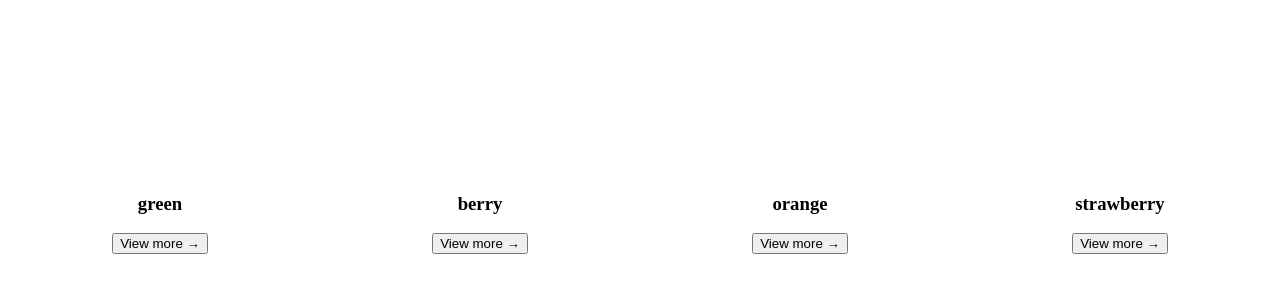
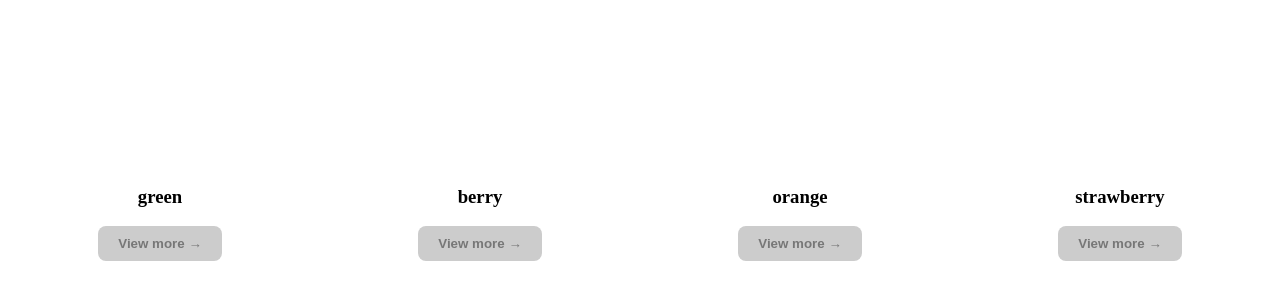
Before and after one commit to thechilguy/Soda, a React (Vite) app: page / in a window 1280 px wide. Shown: the part 186-486 px from the top of the page. Built offline with nearby package versions, Linux system fonts and the light colour scheme.

Commit message:
expanded v1

```diff
--- a/src/App.module.scss
+++ b/src/App.module.scss
@@ -5,6 +5,7 @@ body {
   width: 100vw;
   height: 100vh;
   overflow: hidden;
+  margin: 0;
 }
 
 .cardContainer {
--- a/src/App.tsx
+++ b/src/App.tsx
@@ -12,6 +12,13 @@ const drinks = [
 function App() {
   const [activeCardId, setActiveCardId] = useState<number | null>(null);
 
+  const [isExpanded, setIsExpanded] = useState(false);
+
+  const handleExpand = (id: number) => {
+    setActiveCardId(id);
+    setIsExpanded(true);
+  };
+
   return (
     <div className={styles.wrapper}>
       <div className={styles.cardContainer}>
@@ -22,7 +29,10 @@ function App() {
             name={drink.name}
             variant={drink.variant}
             isActive={activeCardId === drink.id}
+            isExpanded={isExpanded}
             onClick={() => setActiveCardId(drink.id)}
+            onExpand={() => handleExpand(drink.id)}
+            disabled={activeCardId !== drink.id}
           />
         ))}
       </div>
--- a/src/components/Card/Card.module.scss
+++ b/src/components/Card/Card.module.scss
@@ -1,11 +1,35 @@
 .card {
-  flex: 1;
   height: 100vh;
   display: flex;
   align-items: center;
   justify-content: center;
-  transition: background-color 0.3s ease;
-  cursor: pointer;
+  transition: background-color 0.6s ease, flex-basis 1s ease, opacity 0.8s ease;
+  flex-shrink: 0;
+  overflow: hidden;
+}
+.cardContainer {
+  display: flex;
+  width: 100%;
+  height: 100%;
+  position: relative;
+}
+
+.default {
+  flex-basis: 25%; // 4 картки
+  opacity: 1;
+}
+
+.expanded {
+  flex-basis: 100vw;
+  height: 100vh;
+  z-index: 10;
+  transition: flex-basis 1s ease, opacity 0.8s ease, background-color 0.6s ease;
+}
+
+.inactive {
+  flex-basis: 0;
+  opacity: 0;
+  pointer-events: none;
 }
 
 .content {
@@ -36,3 +60,25 @@
   background-color: #eb5757;
   color: white;
 }
+
+.button {
+  background-color: white;
+  color: black;
+  border: none;
+  padding: 10px 20px;
+  border-radius: 8px;
+  font-weight: 600;
+  cursor: pointer;
+  transition: background-color 0.3s;
+}
+
+.button:hover {
+  background-color: #f2f2f2;
+}
+
+.disabledBtn {
+  background-color: #cccccc;
+  color: #777;
+  cursor: not-allowed;
+  pointer-events: none;
+}
--- a/src/components/Card/Card.tsx
+++ b/src/components/Card/Card.tsx
@@ -6,20 +6,44 @@ interface CardProps {
   id: number;
   variant: string;
   isActive: boolean;
+  isExpanded: boolean;
   onClick: () => void;
+  onExpand: () => void;
+  disabled: boolean; // нове
 }
 
-export default function Card({ name, variant, isActive, onClick }: CardProps) {
-  const cardClass = classNames(
-    styles.card,
-    isActive ? styles[variant] : styles.inactive
-  );
+export default function Card({
+  name,
+  variant,
+  isActive,
+  isExpanded,
+  onClick,
+  onExpand,
+  disabled,
+}: CardProps) {
+  const cardClass = classNames(styles.card, {
+    [styles[variant]]: isActive && !isExpanded,
+    [styles.expanded]: isActive && isExpanded,
+    [styles.inactive]: !isActive && isExpanded,
+    [styles.default]: !isExpanded, // початковий стан
+  });
 
   return (
     <div className={cardClass} onClick={onClick}>
       <div className={styles.content}>
         <h3>{name}</h3>
-        <button>View more →</button>
+        <button
+          disabled={disabled}
+          className={classNames(styles.button, {
+            [styles.disabledBtn]: disabled,
+          })}
+          onClick={(e) => {
+            e.stopPropagation();
+            if (!disabled) onExpand();
+          }}
+        >
+          View more →
+        </button>
       </div>
     </div>
   );
```
